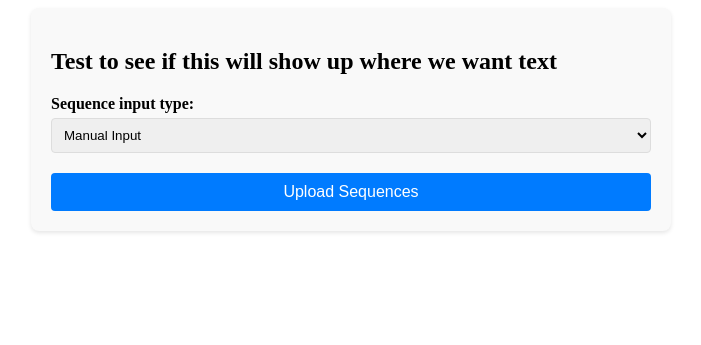
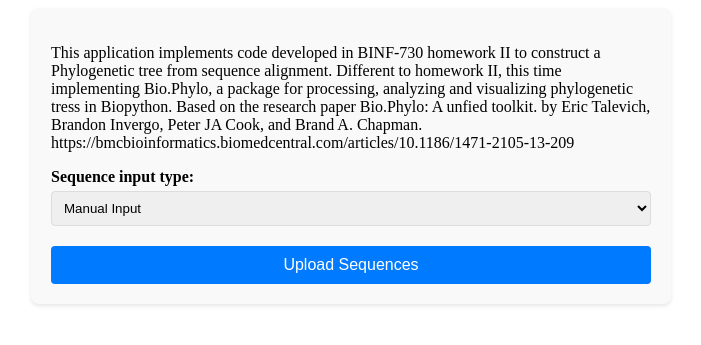
Before and after one commit to bjcabral/binf730-2024, a Django app: page /upload/ in a window 1280 px wide. Shown: the top 345 px of the page, without its empty margins (289-990 px from the left). Run offline with Django 5.2, Linux system fonts and the light colour scheme; parts of the project's set-up code (start-up, migrations or seed data) failed here and were passed over.

```diff
--- a/django-apps/Binf730Final/filesUpload/templates/upload.html
+++ b/django-apps/Binf730Final/filesUpload/templates/upload.html
@@ -2,7 +2,12 @@
     {% csrf_token %}
     {{ form.non_field_errors }}
     <div class="form-group">
-        <h2>Test to see if this will show up where we want text</h2>
+        <p>This application implements code developed in BINF-730 homework II to construct a Phylogenetic
+        tree from sequence alignment. Different to homework II, this time implementing Bio.Phylo, a package for
+            processing, analyzing and visualizing phylogenetic tress in Biopython. Based on the research paper
+            Bio.Phylo: A unfied toolkit. by Eric Talevich, Brandon Invergo, Peter JA Cook, and Brand A. Chapman.
+            https://bmcbioinformatics.biomedcentral.com/articles/10.1186/1471-2105-13-209
+        </p>
         {{ form.sequence_input_type.label_tag }}
         {{ form.sequence_input_type }}
     </div>
```
